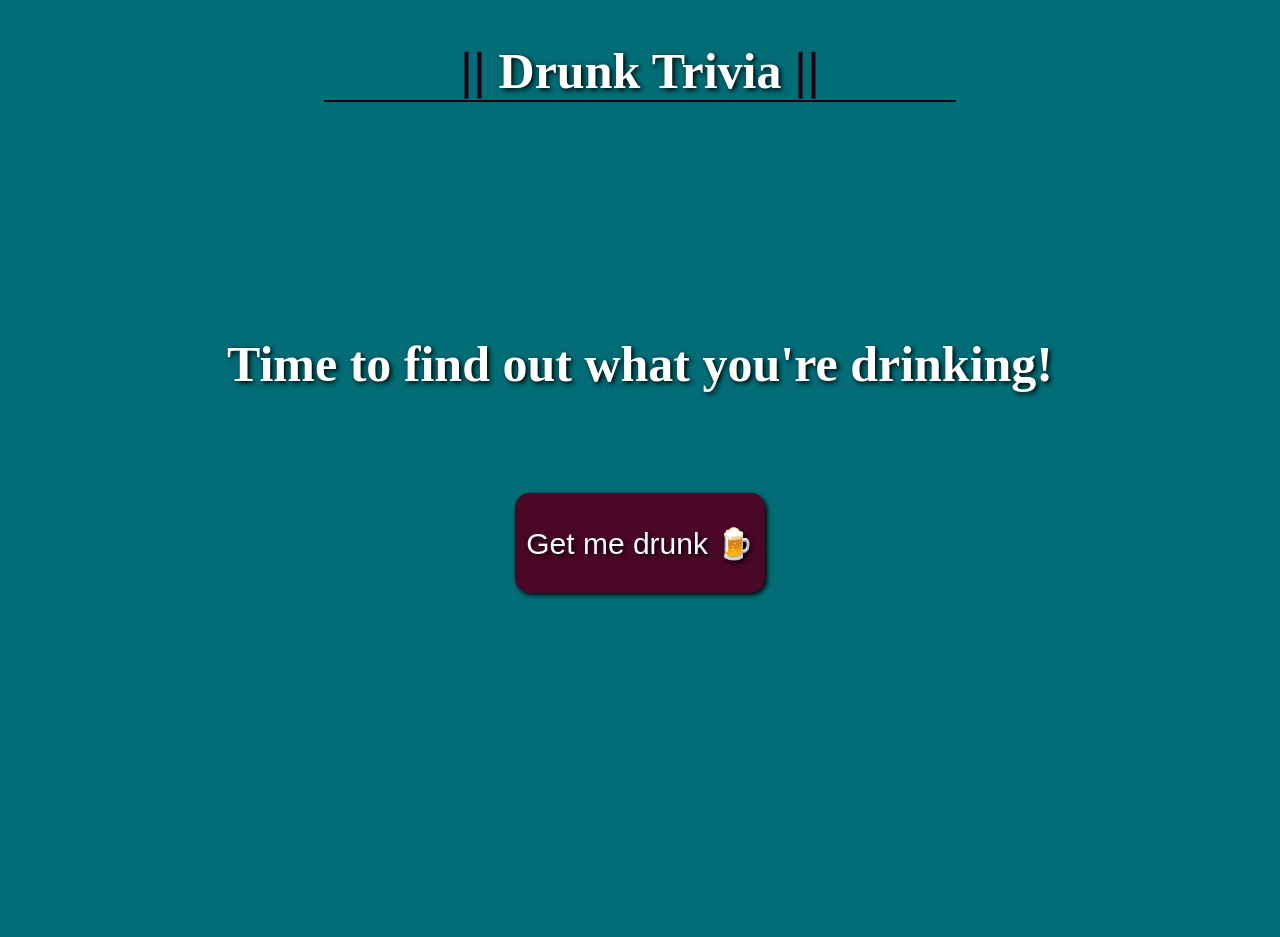
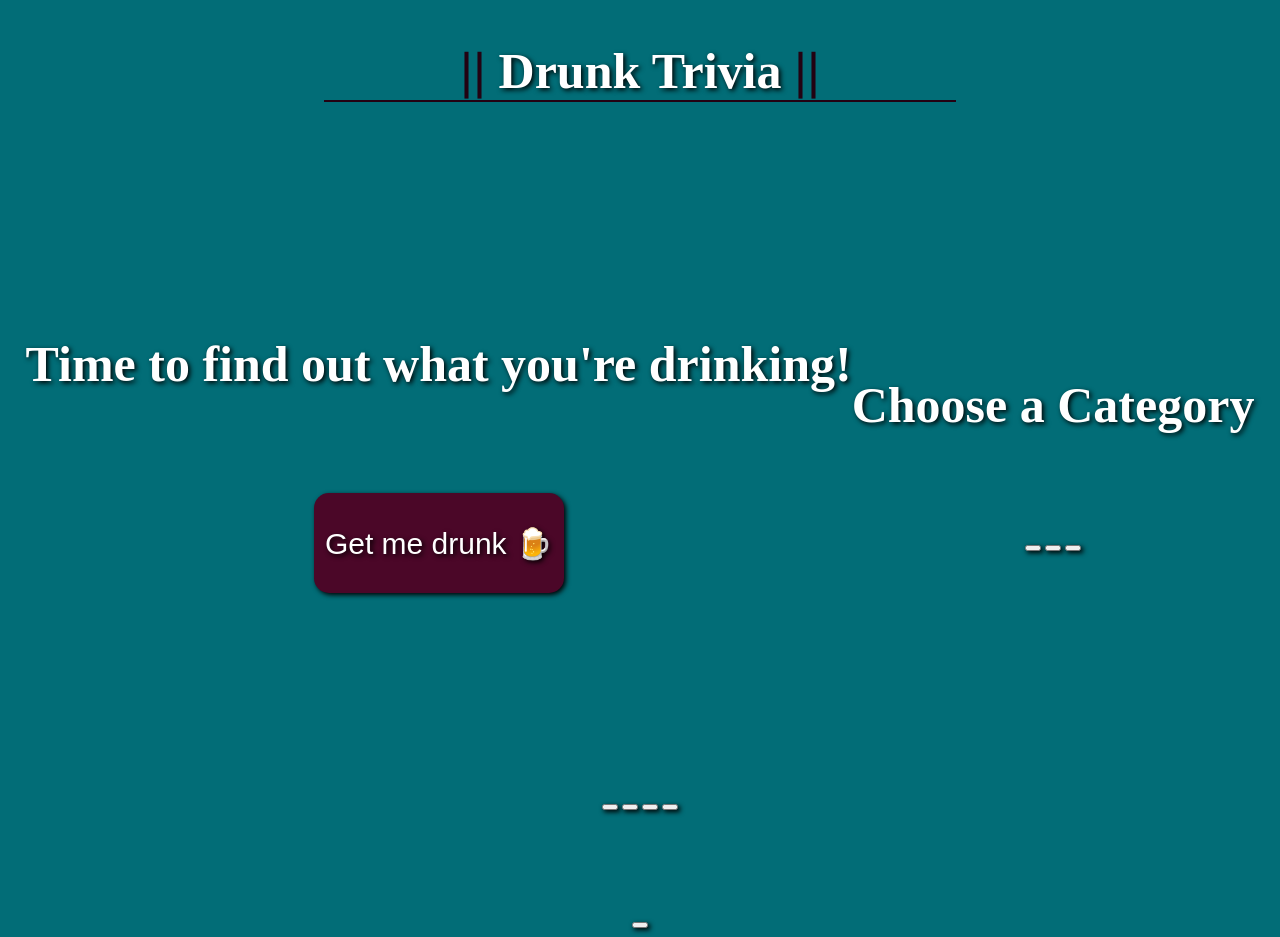
Before and after one commit to GerusHays/Drunk-Trivia, a plain HTML site: page index.html in a window 1280 px wide. Before the commit the page ends 800 px from the top, so only its background shows below. Drawn offline with Linux system fonts and the light colour scheme.

Commit message:
HTML additions and CSS notes

```diff
--- a/assets/style.css
+++ b/assets/style.css
@@ -22,6 +22,7 @@ a {
     text-shadow: 2px 2px 5px black;
 }
 
+/* Section Styling */
 section {
     display: flex;
     justify-content: center;
--- a/index.html
+++ b/index.html
@@ -17,6 +17,7 @@
             <h1><span class="header-style">||</span><a href="/"> Drunk Trivia </a><span class="header-style">||</span></h1>
      </header>
     <section>
+        <!-- Generate Drink Section -->
         <div id="generate-drink" class="generate-drink">
             <div>
                 <h2>Time to find out what you're drinking!</h2>
@@ -26,6 +27,8 @@
             </div>
         </div>
 
+
+        <!-- Generate Question and Recipe Section -->
         <div id="drink-info" class="drink-info">
             <div>
                 <h2 id="drink-name" class="drink-name"></h2>
@@ -35,27 +38,40 @@
                 <button id="cocktail-make-btn" class="cocktail-make-btn button">Let's make it 🍺</button>
             </div>
         </div>
-    </section>
-
-        <!-- either we should add 4-5 noteplaceholders here with input fields
-        OR we just add one input field for notes and add in javascript a blank one once the user saves a new onc
-        OR only generate a new one when the user wants to make a new note -->
 
 
+        <!-- Choose a Category Section -->
+        <div id="category-section" class="category-section">
+            <div>
+                <h2>Choose a Category</h2>
+            </div>
+            <div>
+                <button id="category-1-btn"></button>
+                <button id="category-2-btn"></button>
+                <button id="category-3-btn"></button>
+            </div>
+        </div>
 
 
+        <!-- Question Section -->
+        <div id="question-section">
+            <div>
+                <h2 id="question" class="question"></h2>
+            </div>
+            <div>
+                <button id="answer-1-btn"></button>
+                <button id="answer-2-btn"></button>
+                <button id="answer-3-btn"></button>
+                <button id="answer-4-btn"></button>
+            </div>
+            <!-- Next Question Button After Question is Answered -->
+            <div>
+                <button id="next-question-btn" class="next-question-btn"></button>
+            </div>
+        </div>
 
 
-
-
-
-
-
-
-
-
-
-
+    </section>
 
     <!-- add online scripts here -->
     <script src="./assets/script.js"></script>
```
